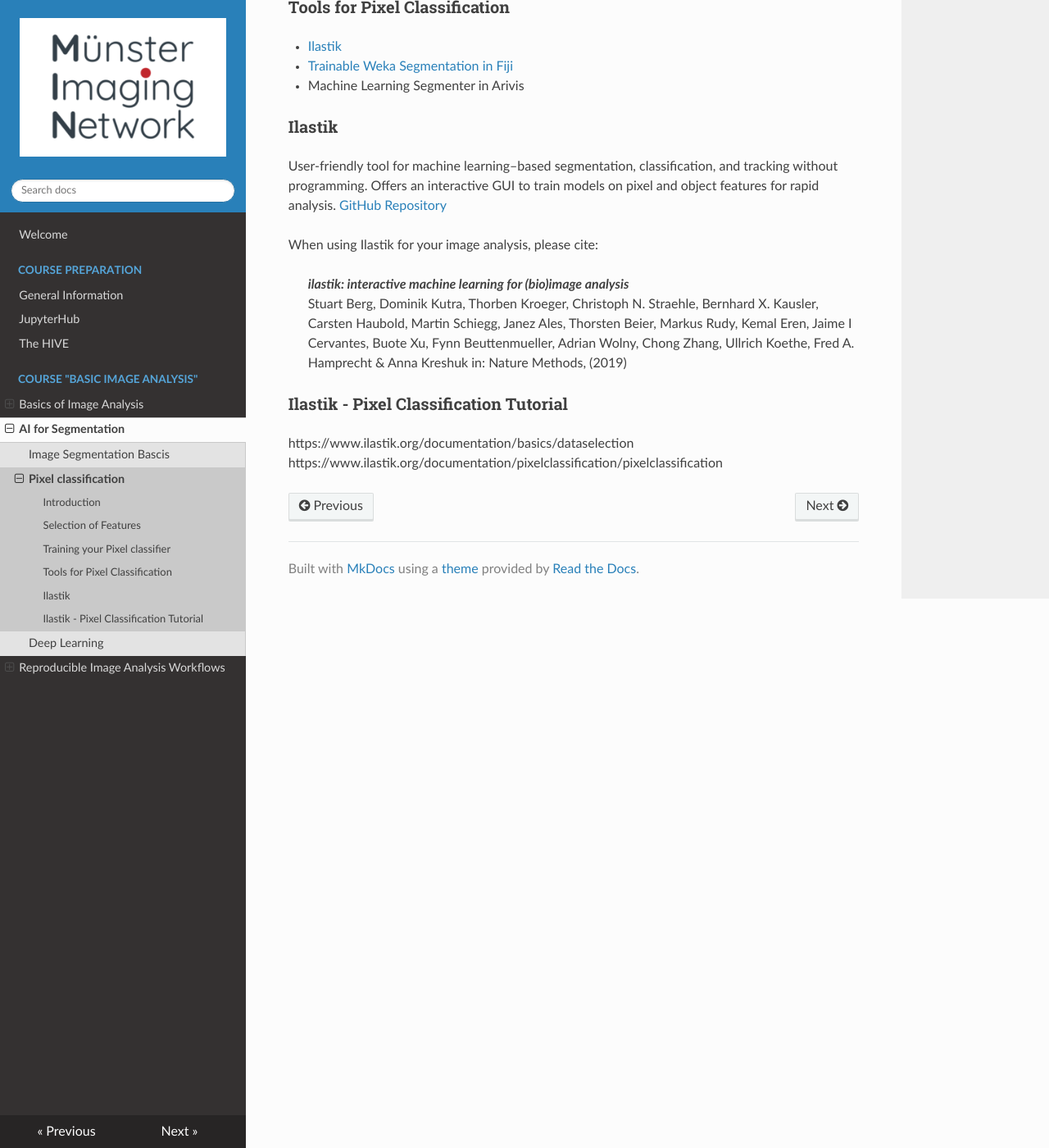
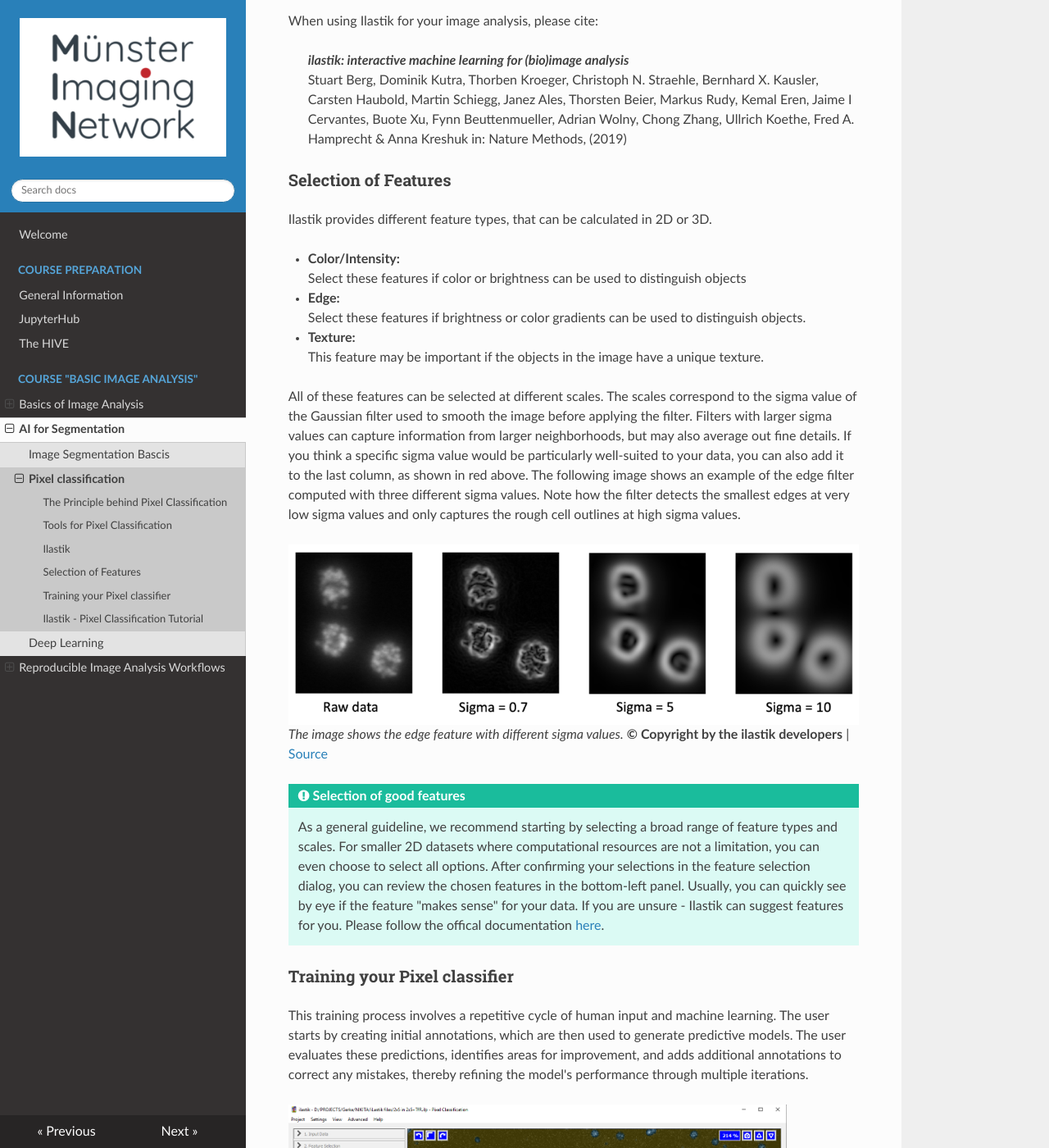
Before and after one commit to MuensterImagingNetwork/MINCourses_ImageAnalysis, an MkDocs documentation site: the page built from docs/basic/mlforsegmentation/pixelclassification.md, in a window 1280 px wide and 1400 px high, scrolled down 1045 px. Shown: the whole window at 82% size. Built offline with MkDocs 1.6.1, drawn with Linux system fonts in a browser that asks for light colours; nearby versions of some CDN libraries; some of the changed text lies outside the part shown.

Commit message:
working on pixel classification

```diff
--- a/docs/basic/mlforsegmentation/pixelclassification.md
+++ b/docs/basic/mlforsegmentation/pixelclassification.md
@@ -1,29 +1,18 @@
-# Pixel Classification
+# Machine-learning for image segmentation
 
-### Introduction
-Pixel classification is a key step in image segmentation, where pixels are assigned to different categories or classes
+### The Principle behind Pixel Classification
+Pixel classification is a very powerful tool for image segmentation, where pixels are assigned to different categories or classes
 based on their spatial, textural, or color properties. A pixel classifier is an algorithm that automates this process
 by analyzing the image pixels and determining their class membership. The core concept behind pixel classification
 involves the identification of patterns, similarities, and differences among pixels within an image.
+In contrast to thresholding, the algorithm does not only look at intensity, but creates additional "features" that represents structure and texture differences.
 
+In the workflow, you will create manual annotations of your signal and background,
+select appropriate features the algorithm should take into account,
+and then train the algorithm - often a Random Forest classifier - to distinguish signal and background.
+You will iteratively add annotations and then train again until the algorithm achieves a good segmentation.
+Once your pixel classifier is trained, you can apply it to the rest of your data.
 ![Principle of Pixel Classification](pixelclassification_1.jpg)
-
-### Selection of Features
-tba
-
-### Training your Pixel classifier
-
-The first step is to train your pixel classifier by drawing annotations of your selected classes and background.
-
-!!! info
-
-	- The more features, the more annotations
-	- Focus on edges and borders
-	- Try to draw background and foreground annotations close to each other
-	- Training time depends on number of training samples (e.g. annotated pixels)
-	- Adding lot of very similar “looking” pixels will not improve the classifier
-	- Include variations on your dataset into the training set (e.g. WT vs mutants, treatments)
-
 
 ### Tools for Pixel Classification
 
@@ -43,6 +32,63 @@ Stuart Berg, Dominik Kutra, Thorben Kroeger, Christoph N. Straehle, Bernhard X.
 Martin Schiegg, Janez Ales, Thorsten Beier, Markus Rudy, Kemal Eren, Jaime I Cervantes, Buote Xu, Fynn Beuttenmueller, Adrian Wolny, Chong Zhang, Ullrich Koethe, Fred A. Hamprecht & Anna Kreshuk
 in: Nature Methods, (2019)
 
+### Selection of Features
+Ilastik provides different feature types, that can be calculated in 2D or 3D. <br>
+
+- **Color/Intensity:** <br>
+		 Select these features if color or brightness can be used to distinguish objects
+
+- **Edge:** <br>
+		Select these features if brightness or color gradients can be used to distinguish objects.
+
+- **Texture:** <br>
+		 This feature may be important if the objects in the image have a unique texture.
+
+All of these features can be selected at different scales. The scales correspond to the sigma
+value of the Gaussian filter used to smooth the image before applying the filter. Filters with
+larger sigma values can capture information from larger neighborhoods, but may also average out
+ fine details. If you think a specific sigma value would be particularly well-suited to your
+ data, you can also add it to the last column, as shown in red above. The following image shows
+ an example of the edge filter computed with three different sigma values. Note how the filter
+ detects the smallest edges at very low sigma values and only captures the rough cell outlines
+ at high sigma values.
+
+![ImageData](feature_selection.png) <br>
+*The image shows the edge feature with different sigma values.*
+**© Copyright by the ilastik developers** |
+[Source](https://www.ilastik.org/license)
+
+!!! tip "Selection of **good** features"
+	As a general guideline, we recommend starting by selecting a broad range of feature types
+	and scales. For smaller 2D datasets where computational resources are not a limitation,
+	you can even choose to select all options. After confirming your selections in the feature
+	selection dialog, you can review the chosen features in the bottom-left panel.
+	Usually, you can quickly see by eye if the feature "makes sense" for your data.
+	If you are unsure - Ilastik can suggest features for you. Please follow the offical documentation [here](https://www.ilastik.org/documentation/pixelclassification/pixelclassification#suggest).
+
+### Training your Pixel classifier
+
+This training process involves a repetitive cycle of human input and machine learning.
+The user starts by creating initial annotations, which are then used to generate predictive
+models. The user evaluates these predictions, identifies areas for improvement,
+and adds additional annotations to correct any mistakes, thereby refining the model's
+performance through multiple iterations.
+
+![ImageData](training.png) <br>
+*The image is showing the iterative training process in ilastik. By evaluating the prediction, the user can add targeted annotations to improve the model.*
+
+!!! tip "How to draw **good** annotations"
+
+	- The more features, the more annotations
+	- Focus on edges and borders
+	- Try to draw background and foreground annotations close to each other
+	- Training time depends on number of training samples (e.g. annotated pixels)
+	- Adding lot of very similar “looking” pixels will not improve the classifier
+	- Include variations on your dataset into the training set (e.g. WT vs mutants, treatments)
+
 ### Ilastik - Pixel Classification Tutorial
-https://www.ilastik.org/documentation/basics/dataselection
-https://www.ilastik.org/documentation/pixelclassification/pixelclassification
+
+For a recap of the demonstration of the Pixel Classification Workflow in ilastik,
+please visit the [Ilastik page](https://www.ilastik.org/documentation/pixelclassification/pixelclassification).
+
+You can find the materials for the full pixel classification tutorial in your course folder.
```
Also changed, not shown: docs/basic/mlforsegmentation/feature_selection.png (added), docs/basic/mlforsegmentation/training.png (added).
